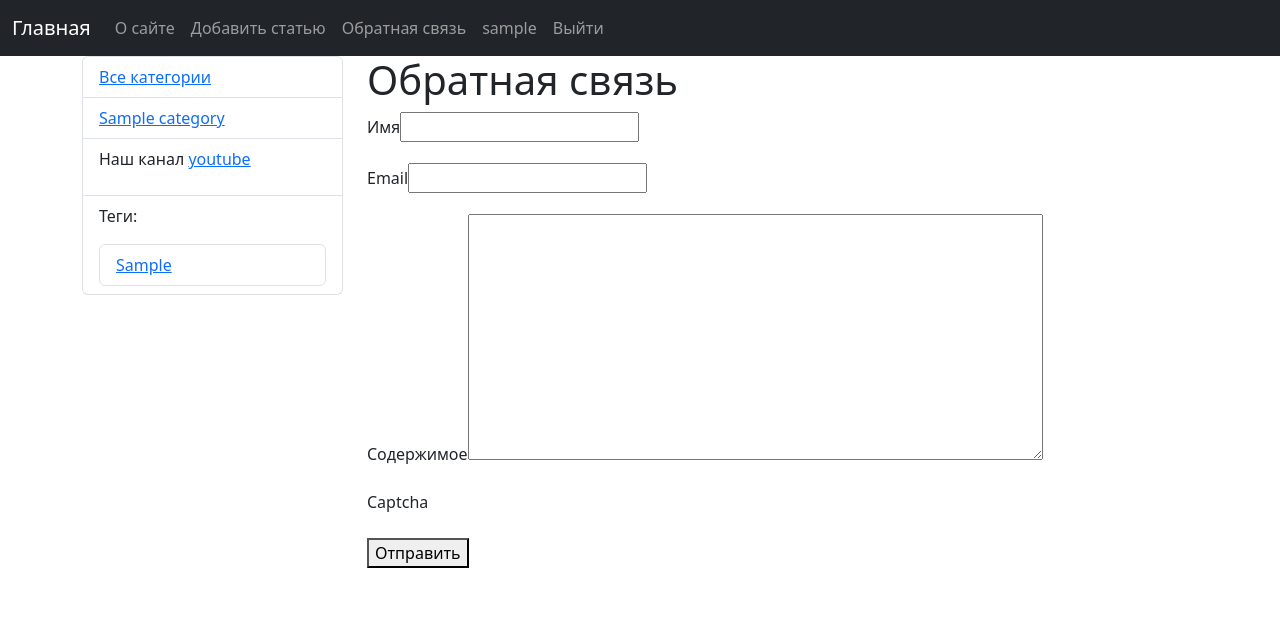
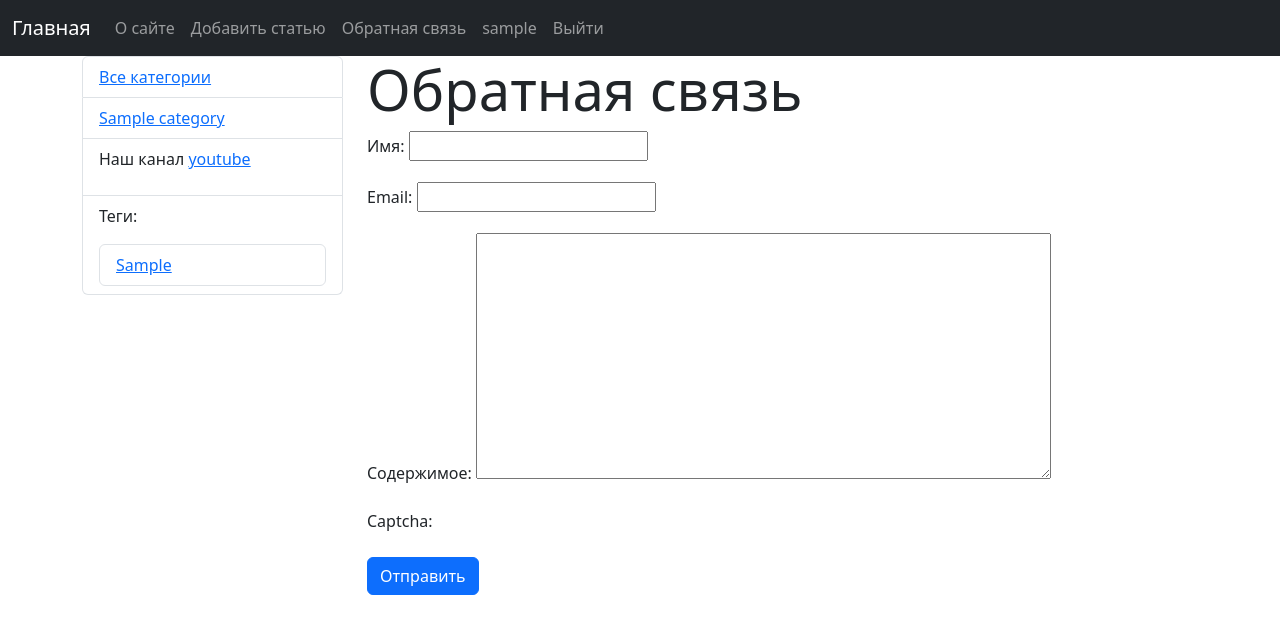
Before and after one commit to zxdmimfort/simple-django, a Django app: page /contact/ in a window 1280 px wide. Shown: the top 634 px of the page. Run offline with Django 4.2, Linux system fonts and the light colour scheme; a user stored in the database is signed in; tables that the repository leaves empty hold one stand-in row (values such as "Sample post").

Commit message:
resize captcha and add bootstrap styles to contact form

```diff
--- a/nc/nc/settings.py
+++ b/nc/nc/settings.py
@@ -147,7 +147,9 @@
     "django.contrib.auth.backends.ModelBackend",
     "users.authentication.EmailAuthBackend",
 ]
+
 AUTH_USER_MODEL = "users.User"
+
 EMAIL_BACKEND = "django.core.mail.backends.smtp.EmailBackend"
 EMAIL_HOST = os.environ.get("SMTP_HOST", "smtp.gmail.com")
 EMAIL_PORT = os.environ.get("SMTP_PORT", 465)
@@ -158,6 +160,7 @@
 DEFAULT_FROM_EMAIL = EMAIL_HOST_USER
 SERVER_EMAIL = EMAIL_HOST_USER
 EMAIL_ADMIN = EMAIL_HOST_USER
+
 SOCIAL_AUTH_JSONFIELD_ENABLED = True
 SOCIAL_AUTH_GITHUB_KEY = os.getenv("GITHUB_KEY")
 SOCIAL_AUTH_GITHUB_SECRET = os.getenv("GITHUB_SECRET")
@@ -178,6 +181,9 @@
     "social_core.pipeline.social_auth.load_extra_data",
     "social_core.pipeline.user.user_details",
 )
+
+CAPTCHA_FONT_SIZE=48
+CAPTCHA_LENGTH=6
 
 LOGIN_REDIRECT_URL = "home"
 LOGIN_URL = "users:login"
--- a/nc/workers/templates/workers/contact.html
+++ b/nc/workers/templates/workers/contact.html
@@ -1,16 +1,22 @@
 {% extends 'base.html' %}
-
 {% block content %}
-<h1>{{ title }}</h1>
-
-<form method="post">
-    {% csrf_token %}
-
-    <div class="form-error">{{ form.non_field_errors }}</div>
-    {% for f in form %}
-    <p><label class="form-label" for="{{ f.id_for_label }}">{{ f.label }}</label>{{ f }}</p>
-    {% endfor %}
-    <button type="submit">Отправить</button>
-</form>
-
+    <h1 class="display-4">{{ title }}</h1>
+    <form action="" method="post" enctype="multipart/form-data">
+        {% csrf_token %}
+        {% if form.non_field_errors %}
+        <div class="alert alert-danger" role="alert">
+            {{ form.non_field_errors }}
+        </div>
+        {% endif %}
+        {% for f in form %}
+        <div class="mb-3">
+            <label for="{{ f.id_for_label }}" class="form-label">{{f.label}}: </label>
+            {{ f }}
+            <div class="form-text text-danger">
+                {{ f.errors }}
+            </div>
+        </div>
+        {% endfor %}
+        <button type="submit" class="btn btn-primary">Отправить</button>
+    </form>
 {% endblock %}
```
